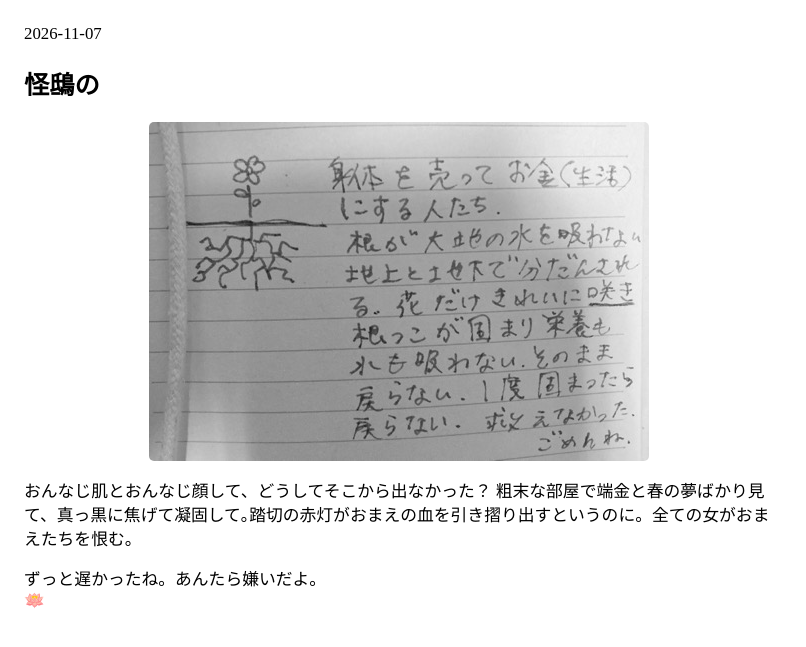
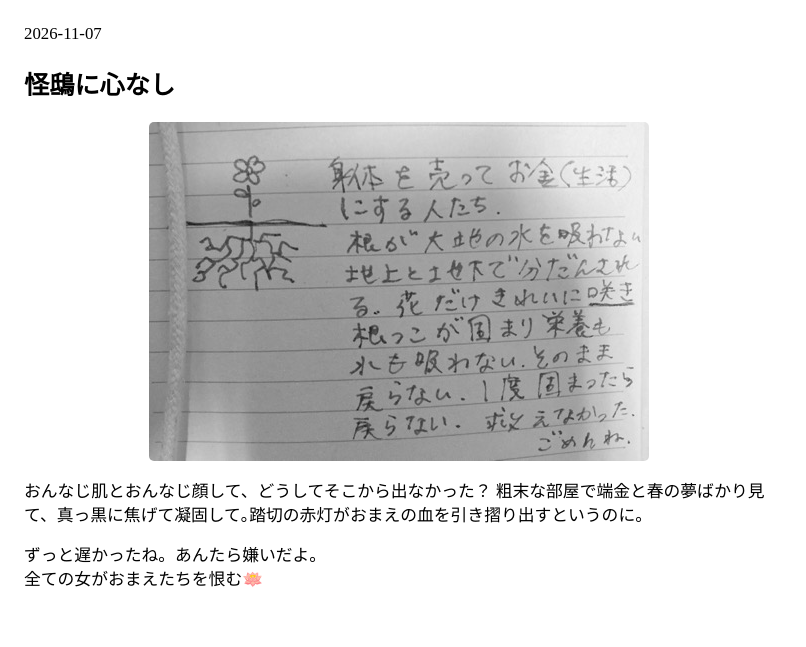
Before and after one commit to nn-iii/nn-iii.github.io, a Jekyll site: the page built from _posts/2026-11-07-0009.md, in a window 1280 px wide. Shown: the top 647 px of the page, without its empty margins (0-806 px from the left). Built offline with Jekyll 4.4.1, drawn with Linux system fonts in a browser that asks for light colours; some web fonts are replaced.

Commit message:
2026-11-07-0009.md を更新

```diff
--- a/_posts/2026-11-07-0009.md
+++ b/_posts/2026-11-07-0009.md
@@ -1,11 +1,11 @@
 ---
 layout: post
-title: 怪鴟の
+title: 怪鴟に心なし
 ---
 
 ![](/images/2026-11-07.JPEG)
 
-おんなじ肌とおんなじ顔して、どうしてそこから出なかった？ 粗末な部屋で端金と春の夢ばかり見て、真っ黒に焦げて凝固して｡踏切の赤灯がおまえの血を引き摺り出すというのに。全ての女がおまえたちを恨む。
+おんなじ肌とおんなじ顔して、どうしてそこから出なかった？ 粗末な部屋で端金と春の夢ばかり見て、真っ黒に焦げて凝固して｡踏切の赤灯がおまえの血を引き摺り出すというのに。
 
 ずっと遅かったね。あんたら嫌いだよ。
-🪷
+全ての女がおまえたちを恨む🪷
```
